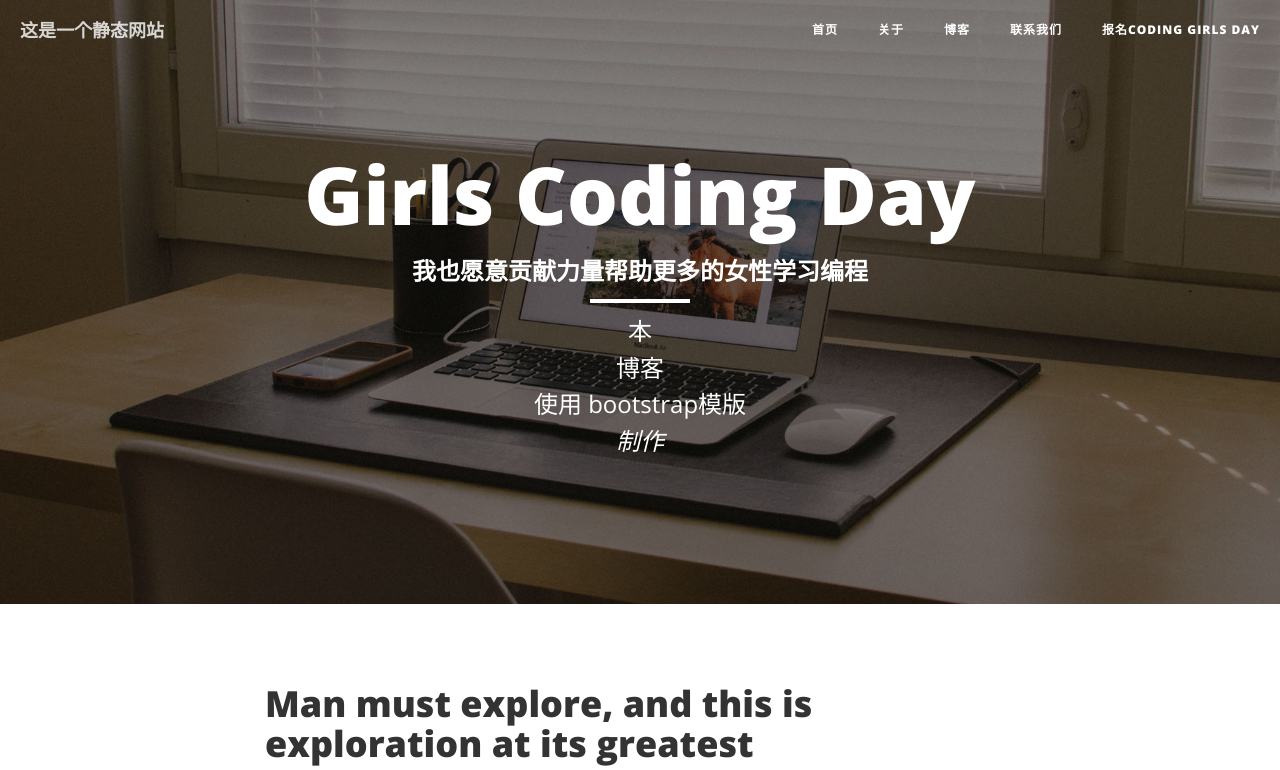
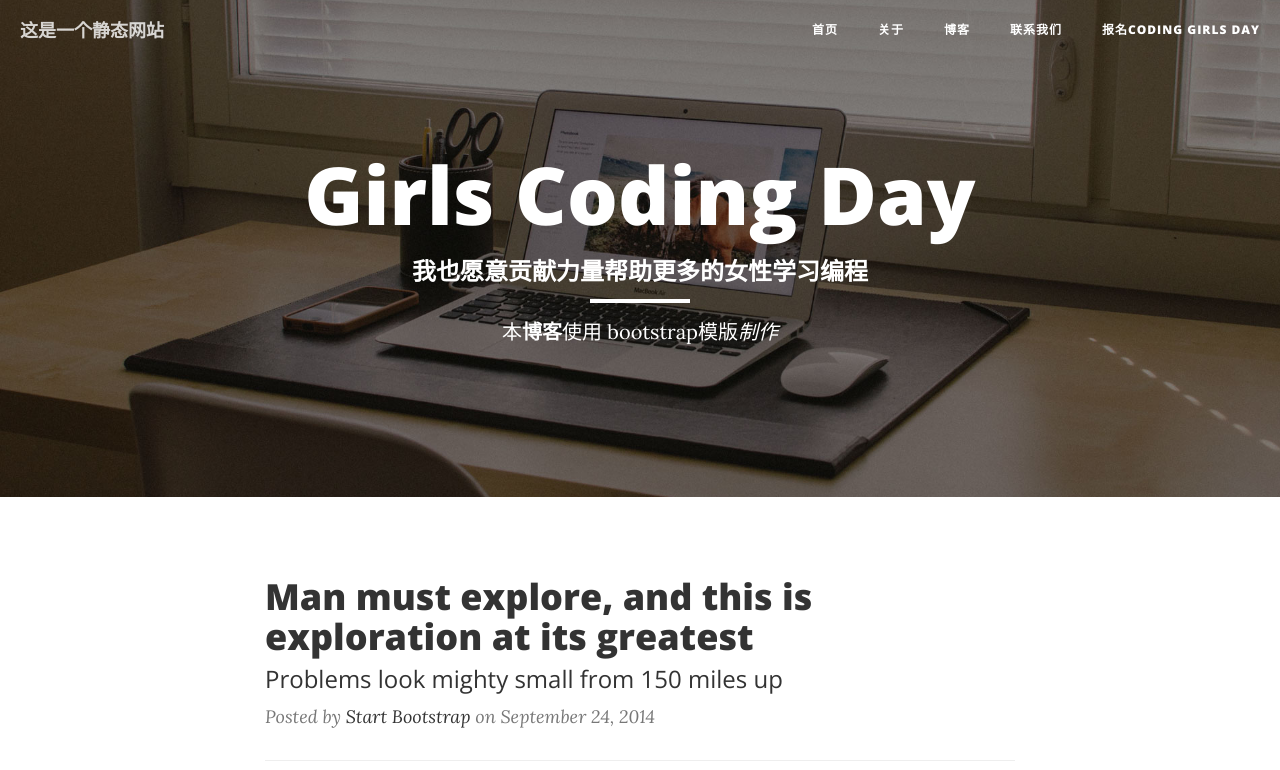
Before and after one commit to Eafrey/GirlsCodingDayDemo, a website: page index.html in a window 1280 px wide. Shown: the top 770 px of the page. Drawn offline with nearby package versions, Linux system fonts and the light colour scheme.

Commit message:
one line

```diff
--- a/index.html
+++ b/index.html
@@ -81,7 +81,7 @@
                         <h3>我也愿意贡献力量帮助更多的女性学习编程</h3>
                         <hr class="small">
                         <div>
-                            <span class="subheading">本</span><b class="subheading">博客</b><span class="subheading">使用 bootstrap模版</span><i class="subheading">制作</i>
+                            <span >本</span><b >博客</b><span>使用 bootstrap模版</span><i>制作</i>
                         </div>
                     </div>
                 </div>
```
